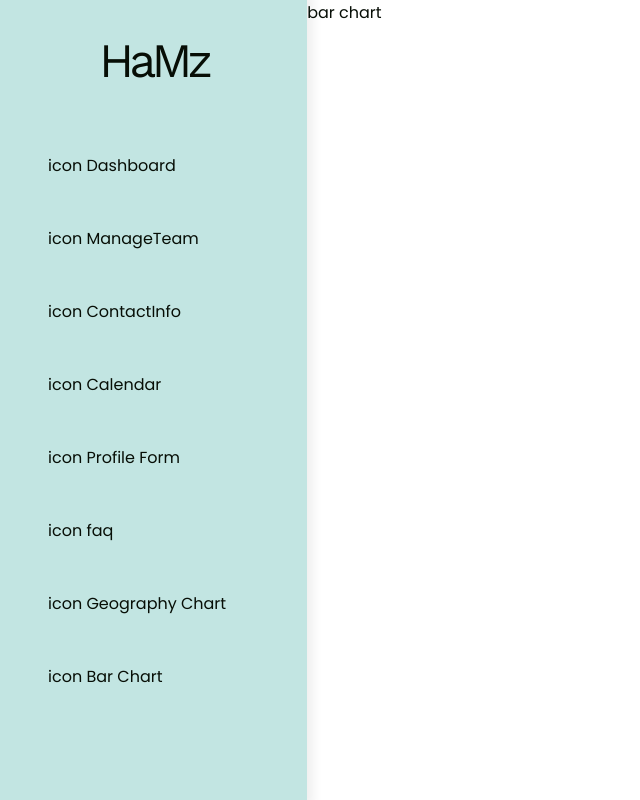
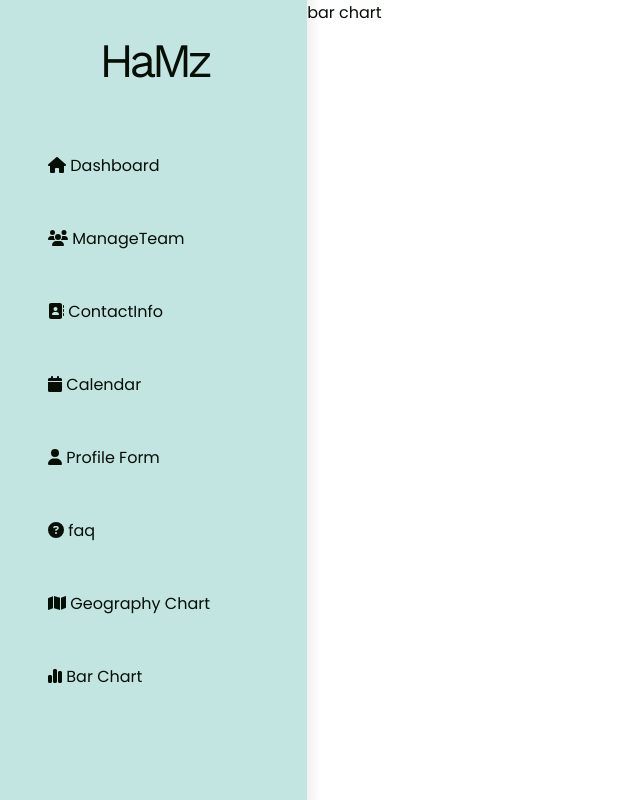
Before and after one commit to HamzaHamani/Dashboard, a React (Vite) app: page /barChart in a window 1280 px wide. Shown: the whole page, without its empty margins (0-640 px from the left). Built offline with nearby package versions, Linux system fonts and the light colour scheme.

Commit message:
added icons to dashboard

```diff
--- a/package.json
+++ b/package.json
@@ -10,6 +10,10 @@
     "preview": "vite preview"
   },
   "dependencies": {
+    "@fortawesome/fontawesome-svg-core": "^6.4.2",
+    "@fortawesome/free-regular-svg-icons": "^6.4.2",
+    "@fortawesome/free-solid-svg-icons": "^6.4.2",
+    "@fortawesome/react-fontawesome": "^0.2.0",
     "react": "^18.2.0",
     "react-dom": "^18.2.0",
     "react-icons": "^4.11.0",
--- a/src/components/sidebar/SideBarItem.jsx
+++ b/src/components/sidebar/SideBarItem.jsx
@@ -1,12 +1,43 @@
 import { NavLink } from "react-router-dom";
 import styles from "./SideBar.module.css";
 
+import { FontAwesomeIcon } from "@fortawesome/react-fontawesome";
+import {
+  faHouse,
+  faUsers,
+  faAddressBook,
+  faCalendar,
+  faUser,
+  faCircleQuestion,
+  faChartSimple,
+  faMap,
+} from "@fortawesome/free-solid-svg-icons";
+
 function SideBarItem({ item }) {
+  let icon = "";
+
+  if (item.path == "calendar") {
+    icon = <FontAwesomeIcon icon={faCalendar} />;
+  } else if (item.path == "faq") {
+    icon = <FontAwesomeIcon icon={faCircleQuestion} />;
+  } else if (item.path == "manageTeam") {
+    icon = <FontAwesomeIcon icon={faUsers} />;
+  } else if (item.path == "/") {
+    icon = <FontAwesomeIcon icon={faHouse} />;
+  } else if (item.path == "profileForm") {
+    icon = <FontAwesomeIcon icon={faUser} />;
+  } else if (item.path == "geographyChart") {
+    icon = <FontAwesomeIcon icon={faMap} />;
+  } else if (item.path == "barChart") {
+    icon = <FontAwesomeIcon icon={faChartSimple} />;
+  } else if (item.path == "contactInfo") {
+    icon = <FontAwesomeIcon icon={faAddressBook} />;
+  }
   return (
     <>
       <NavLink to={item.path}>
         <li>
-          <span>{item.icon}</span> {item.name}
+          <span>{icon}</span> {item.name}
         </li>
       </NavLink>
     </>
```
Also changed, not shown: 1 other file (tests, documents, lock files or other folders).
